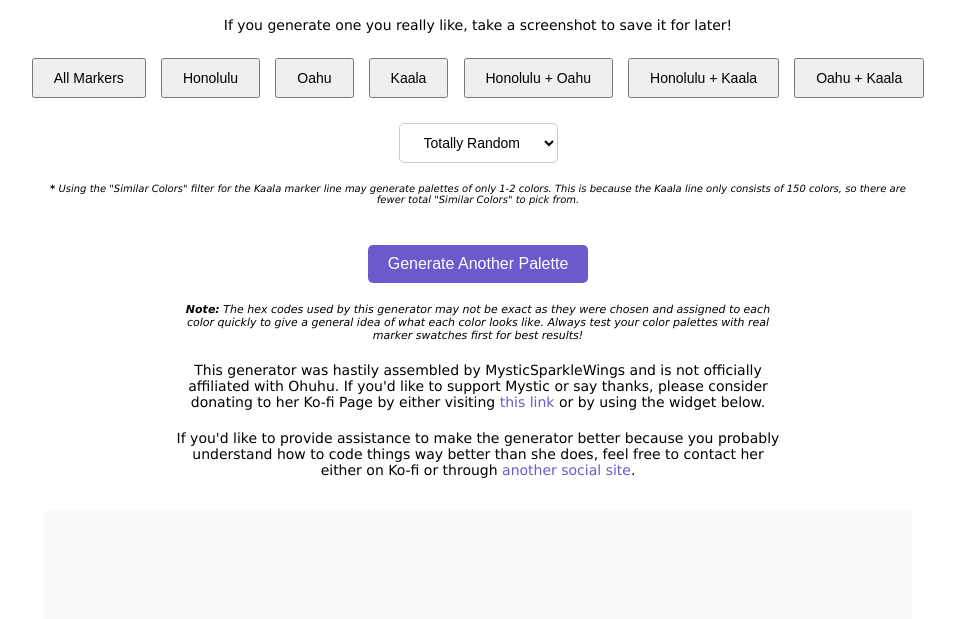
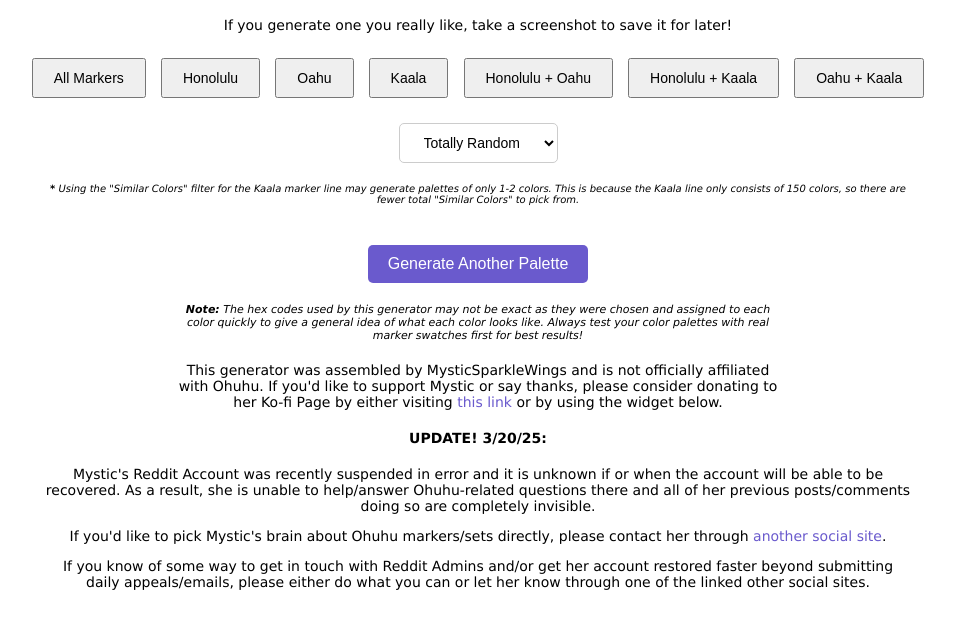
Before and after one commit to MysticSparkleWings/OhuhuPaletteGenerator, a plain HTML site: page index.html in a window 1280 px wide. Shown: the part 116-735 px from the top of the page, without its empty margins (162-1117 px from the left). Drawn offline with Linux system fonts and the light colour scheme; no server answers.

Commit message:
Update index.html
Added Reddit Account Alert Message

```diff
--- a/index.html
+++ b/index.html
@@ -183,21 +183,32 @@
       </p>
 
       <p class="info-paragraph" style="font-size: 14px">
-        This generator was hastily assembled by MysticSparkleWings and is not
-        officially affiliated with Ohuhu. If you'd like to support Mystic or say
-        thanks, please consider donating to her Ko-fi Page by either visiting
+        This generator was assembled by MysticSparkleWings and is not officially
+        affiliated with Ohuhu. If you'd like to support Mystic or say thanks,
+        please consider donating to her Ko-fi Page by either visiting
         <a href="https://ko-fi.com/mysticsparklewings" target="_blank"
           >this link</a
         >
         or by using the widget below.
       </p>
       <p class="info-paragraph" style="font-size: 14px">
-        If you'd like to provide assistance to make the generator better because
-        you probably understand how to code things way better than she does,
-        feel free to contact her either on Ko-fi or through
-        <a href="https://linktr.ee/mysticsparklewings" target="_blank"
-          >another social site</a
-        >.
+        <b>UPDATE! 3/20/25:</b>
+      </p>
+      Mystic's Reddit Account was recently suspended in error and it is unknown
+      if or when the account will be able to be recovered. As a result, she is
+      unable to help/answer Ohuhu-related questions there and all of her
+      previous posts/comments doing so are completely invisible.
+      <p></p>
+      If you'd like to pick Mystic's brain about Ohuhu markers/sets directly,
+      please contact her through
+      <a href="https://linktr.ee/mysticsparklewings" target="_blank"
+        >another social site</a
+      >.
+      <p>
+        If you know of some way to get in touch with Reddit Admins and/or get
+        her account restored faster beyond submitting daily appeals/emails,
+        please either do what you can or let her know through one of the linked
+        other social sites.
       </p>
     </div>
 
```
